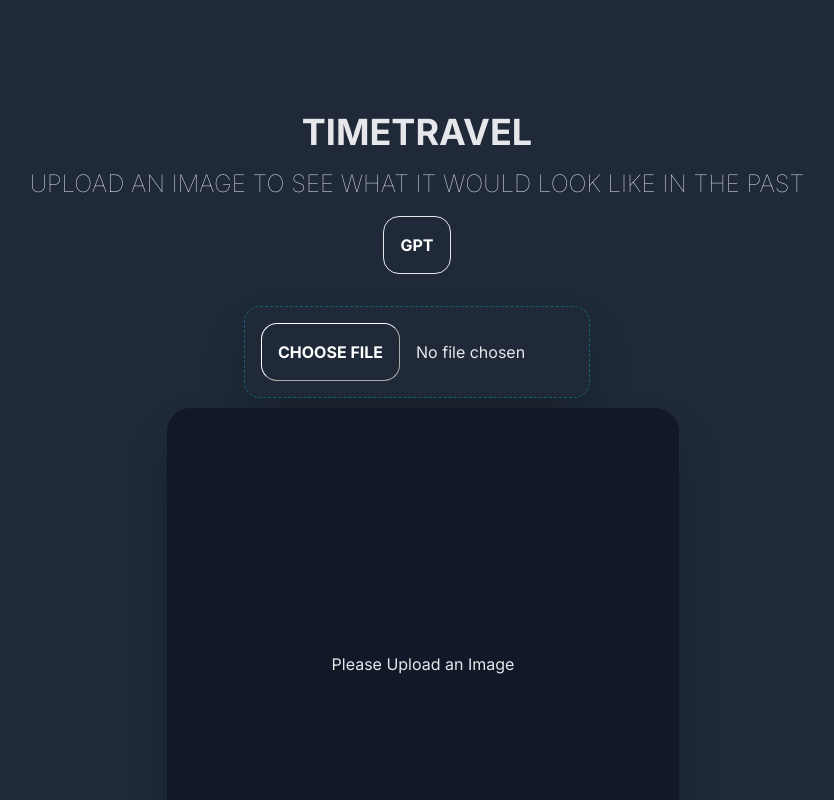
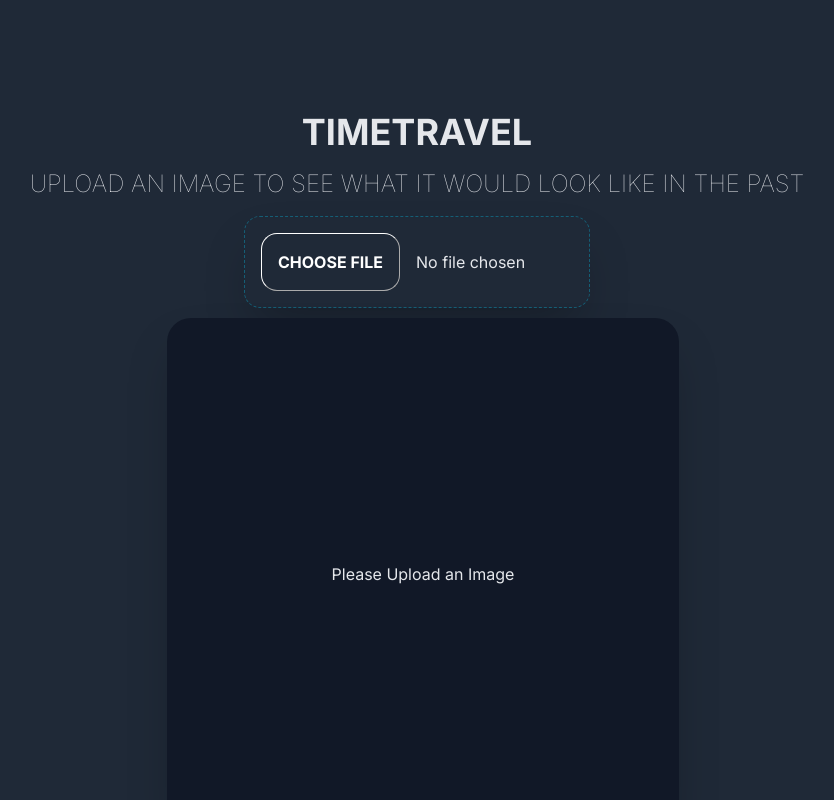
Before and after one commit to GoodVibezOnly/TimeTravelWeb_Next, a Next.js app: page / in a window 1280 px wide. Shown: the top 800 px of the page, without its empty margins (223-1057 px from the left). Built offline with nearby package versions, Linux system fonts and the light colour scheme; no server answers.

Commit message:
removed force gpt button and added threshold

```diff
--- a/app/api/convertImage/route.ts
+++ b/app/api/convertImage/route.ts
@@ -18,7 +18,7 @@ export async function POST(req: NextRequest) {
       negatives:
         negativePrompt +
         "painting, render, overexposed, distorted face, Overexposed, render, lowquality, deformed bodys, text, distorted face, picture frame, oversaturated, distorted, writing, border, multiple images, blurry, watermark, unrealistic, lowresolution, lowquality, lowcontrast, pixelated, unnatural, artefact, moiré, motion blur, compression artefacts",
-      steps: 25,
+      steps: 35,
       height: 512,
       width: 512,
       sampler_index: "Euler a",
@@ -32,8 +32,8 @@ export async function POST(req: NextRequest) {
               model: "control_v11p_sd15_canny [d14c016b]",
               weight: 0.7,
               lowvram: false,
-              // threshold_a: 100,
-              // threshold_b: 200,
+              threshold_a: 100,
+              threshold_b: 200,
             },
           ],
         },
--- a/components/FileUploader.tsx
+++ b/components/FileUploader.tsx
@@ -304,34 +304,7 @@ const FileUploader: React.FC<Props> = ({}) => {
     }
   };
 
-  // function to use getGPT.ts
-  const handleGPT = async () => {
-    const fetchGPT = await fetch("api/getGPT", {
-      method: "POST",
-      body: JSON.stringify({
-        year: year,
-        promptText: "Lemons, Frogs, Cats, Dogs, Smartphone, Laptop,",
-      }),
-    });
 
-    if (!fetchGPT.ok) {
-      console.log("GPT Error: Did you enter a Valid GPT Key?");
-      throw new Error(`HTTP error! status: ${fetchGPT.status}`);
-    } else {
-      console.log("GPT is ok");
-      const gptResponse = await fetchGPT.json();
-      if (gptResponse.promptText.startsWith("No ")) {
-        console.log(
-          "Everything existed in the prompt: No need for modification"
-        );
-      } else {
-        console.log("Prompt needs to be modified");
-        let promptArray = gptResponse.promptText.split(",");
-        console.log("The Following Things did not exist in " + year + ":");
-        console.log(promptArray);
-      }
-    }
-  };
 
   const handleClickGif = async () => {
     setIsLoading(true);
@@ -491,7 +464,6 @@ const FileUploader: React.FC<Props> = ({}) => {
     <div className="">
       <h1>TimeTravel</h1>
       <h2>Upload an image to see what it would look like in the past</h2>
-      <button onClick={handleGPT}>GPT</button>
       {PopUpOpen ? (
         <ImagePopUp
           onClose={() => setPopUpOpen(false)}
```
